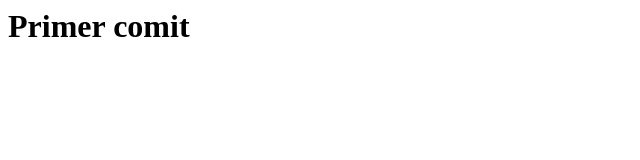
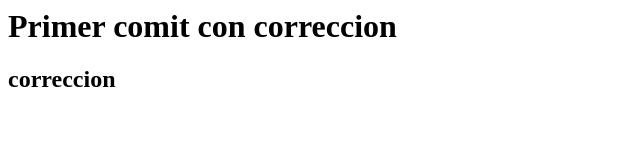
Before and after one commit to IsaacGamboa00/pruebaKraken, a plain HTML site: page index.html in a window 1280 px wide. Shown: the whole page, without its empty margins (0-640 px from the left). Drawn offline with Linux system fonts and the light colour scheme.

Commit message:
correcion en master

```diff
--- a/index.html
+++ b/index.html
@@ -1 +1,2 @@
-<h1>Primer comit</h1>
+<h1>Primer comit con correccion</h1>
+<h2>correccion</h2>
```
Also changed, not shown: correccion.html (added, +1 -0 lines).
